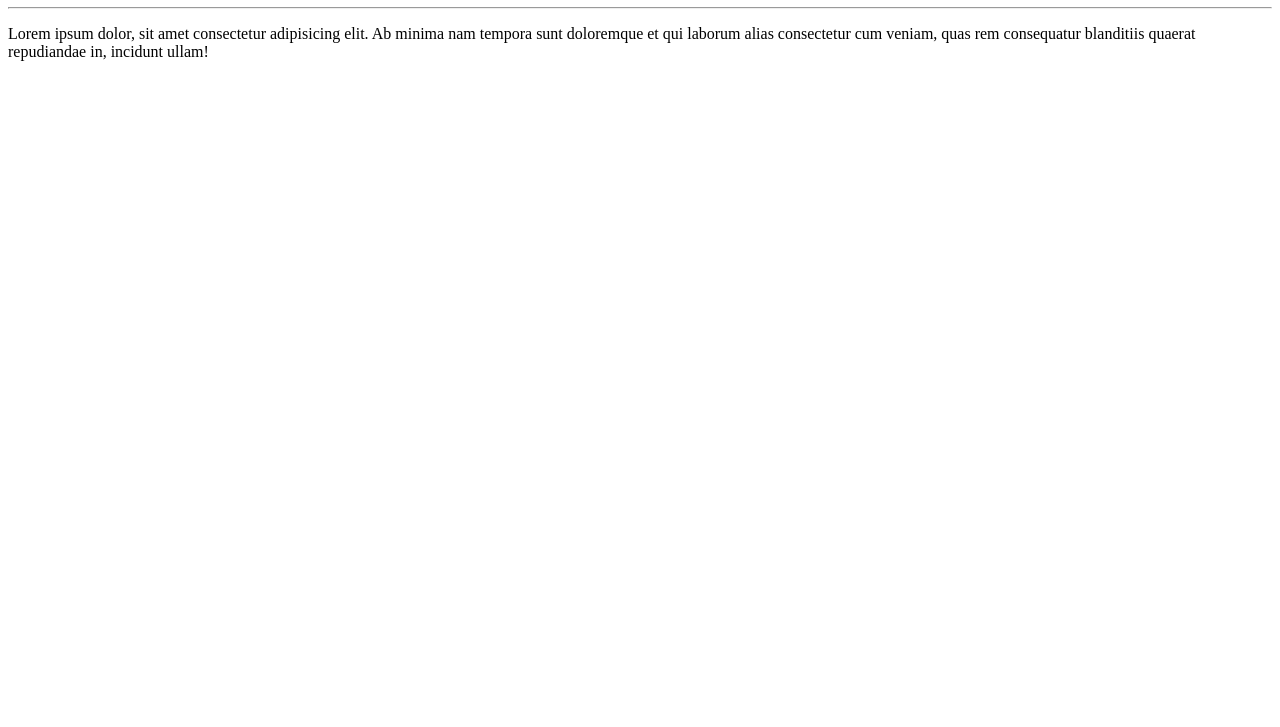
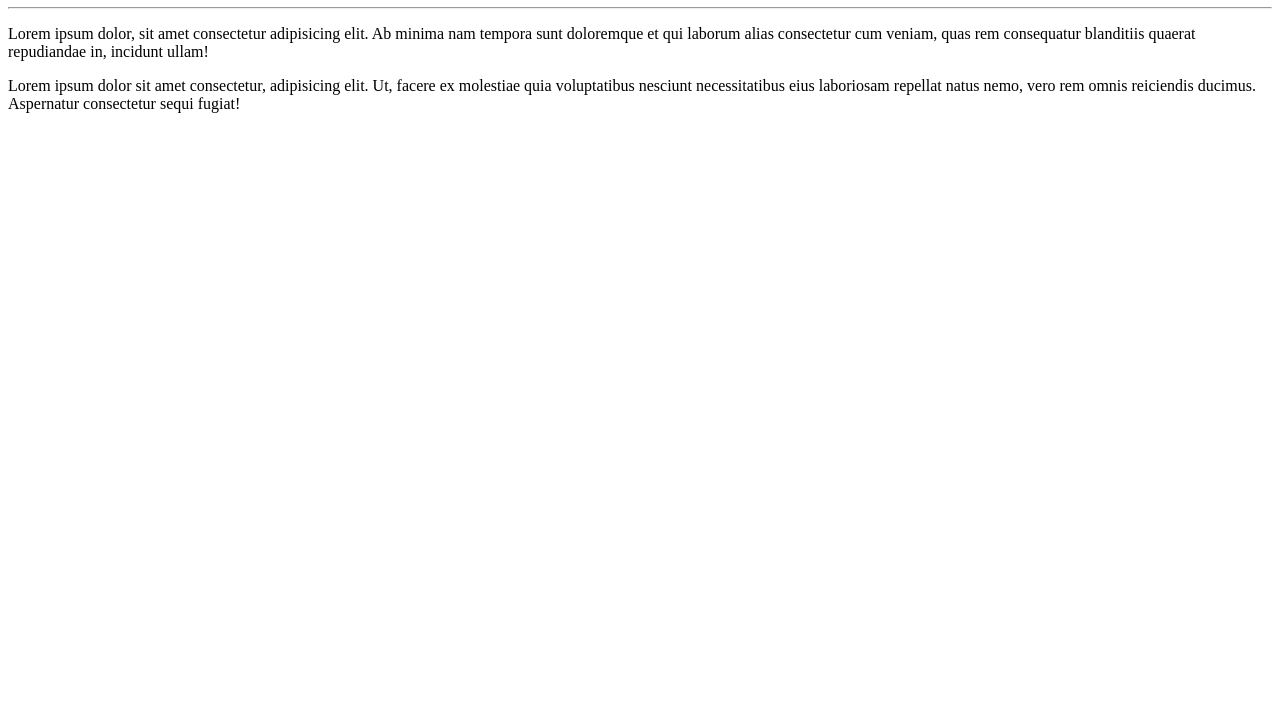
Before and after one commit to Jhonatas-Araujo/Ola-mundo, a plain HTML site: page site-exemplo/index.html in a window 1280 px wide. Shown: the part 73-800 px from the top of the page. Drawn offline with Linux system fonts and the light colour scheme.

Commit message:
adicionei um parágrafo

```diff
--- a/site-exemplo/index.html
+++ b/site-exemplo/index.html
@@ -10,5 +10,6 @@
     <h1>Olá, mundo!</h1>
     <hr>
     <p>Lorem ipsum dolor, sit amet consectetur adipisicing elit. Ab minima nam tempora sunt doloremque et qui laborum alias consectetur cum veniam, quas rem consequatur blanditiis quaerat repudiandae in, incidunt ullam!</p>
+    <p>Lorem ipsum dolor sit amet consectetur, adipisicing elit. Ut, facere ex molestiae quia voluptatibus nesciunt necessitatibus eius laboriosam repellat natus nemo, vero rem omnis reiciendis ducimus. Aspernatur consectetur sequi fugiat!</p>
 </body>
 </html>
```
